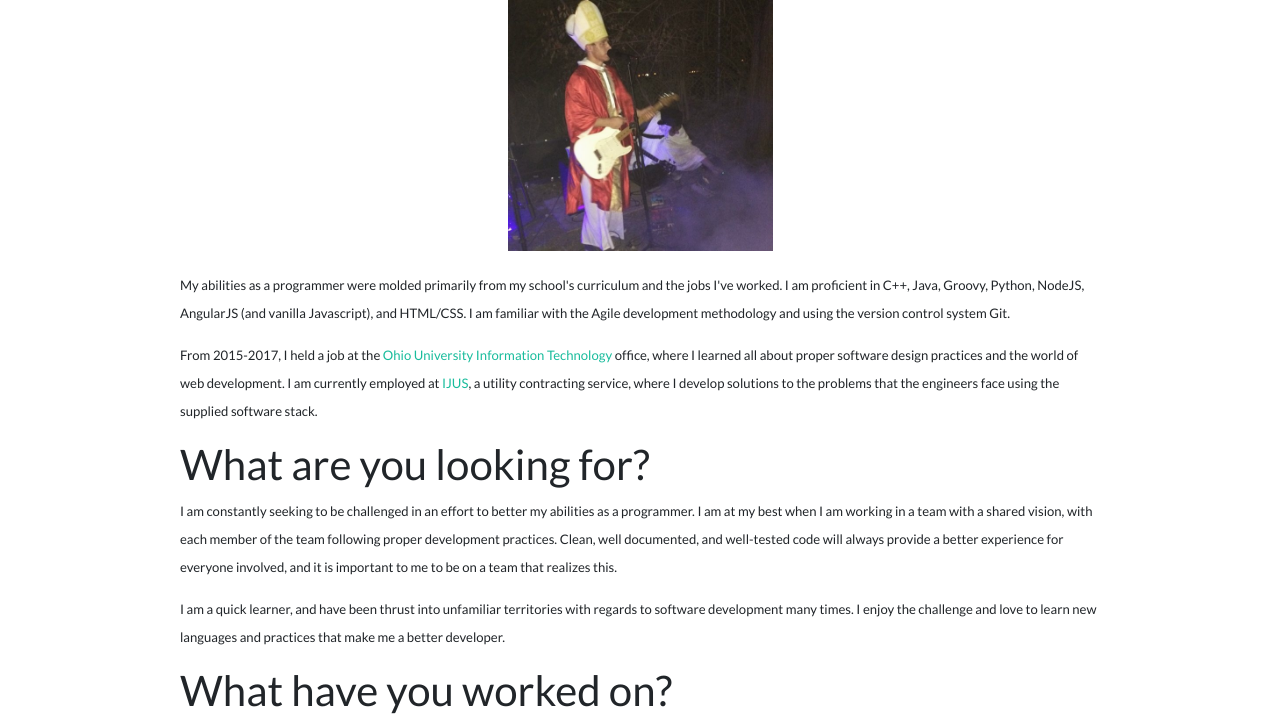
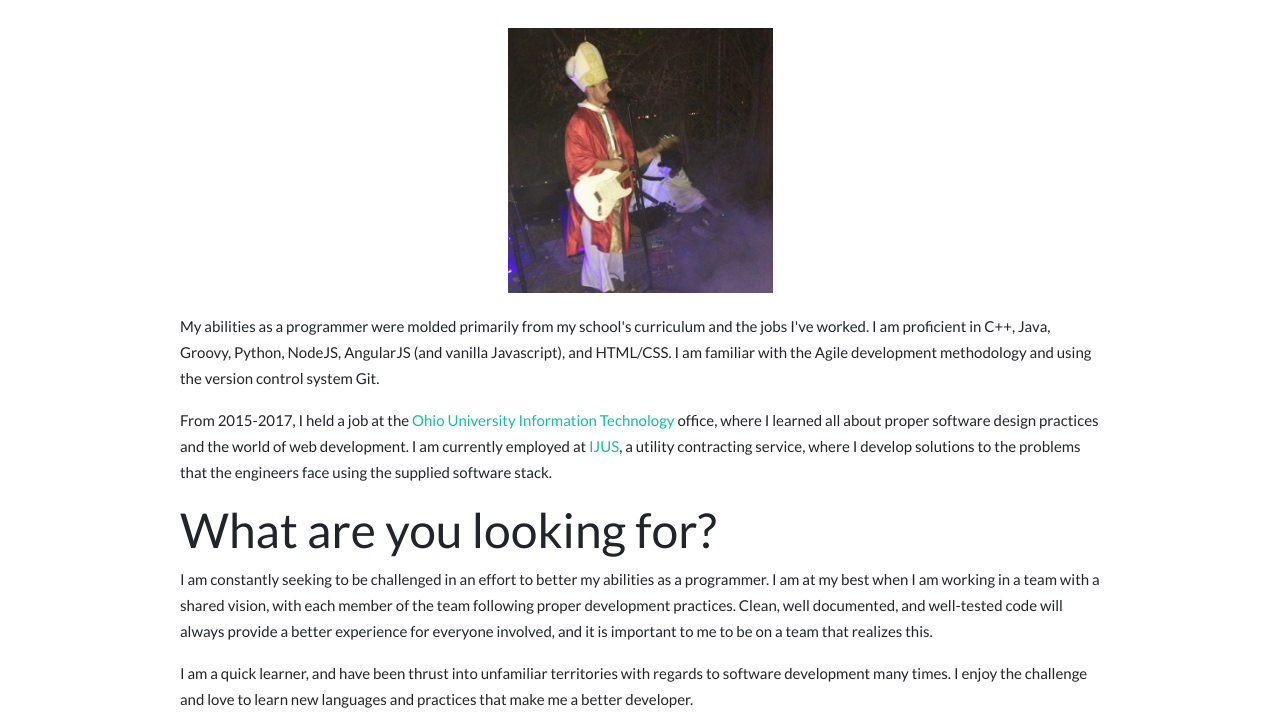
Before and after one commit to AlexVild/AlexVild.github.io, a plain HTML site: page index.html in a window 1280 px wide. Shown: the part 446-1171 px from the top of the page. Drawn offline with nearby package versions, Linux system fonts and the light colour scheme.

Commit message:
Changed font size

```diff
--- a/main.css
+++ b/main.css
@@ -12,9 +12,5 @@
 }
 
 p {
-    line-height: 28px;
+    line-height: 26px;
 }
-
-html {
-  font-size: 14px;
-}
```
